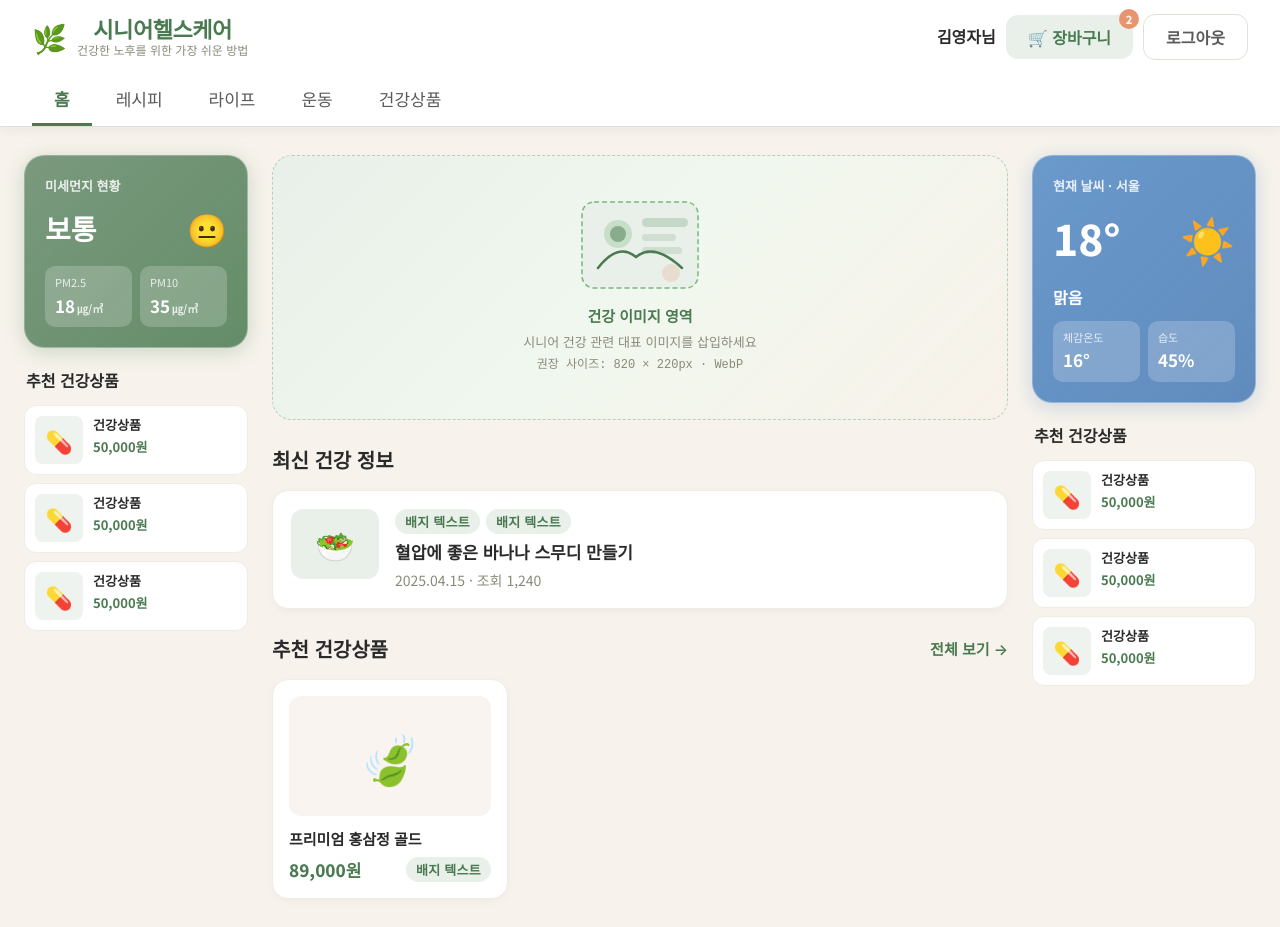
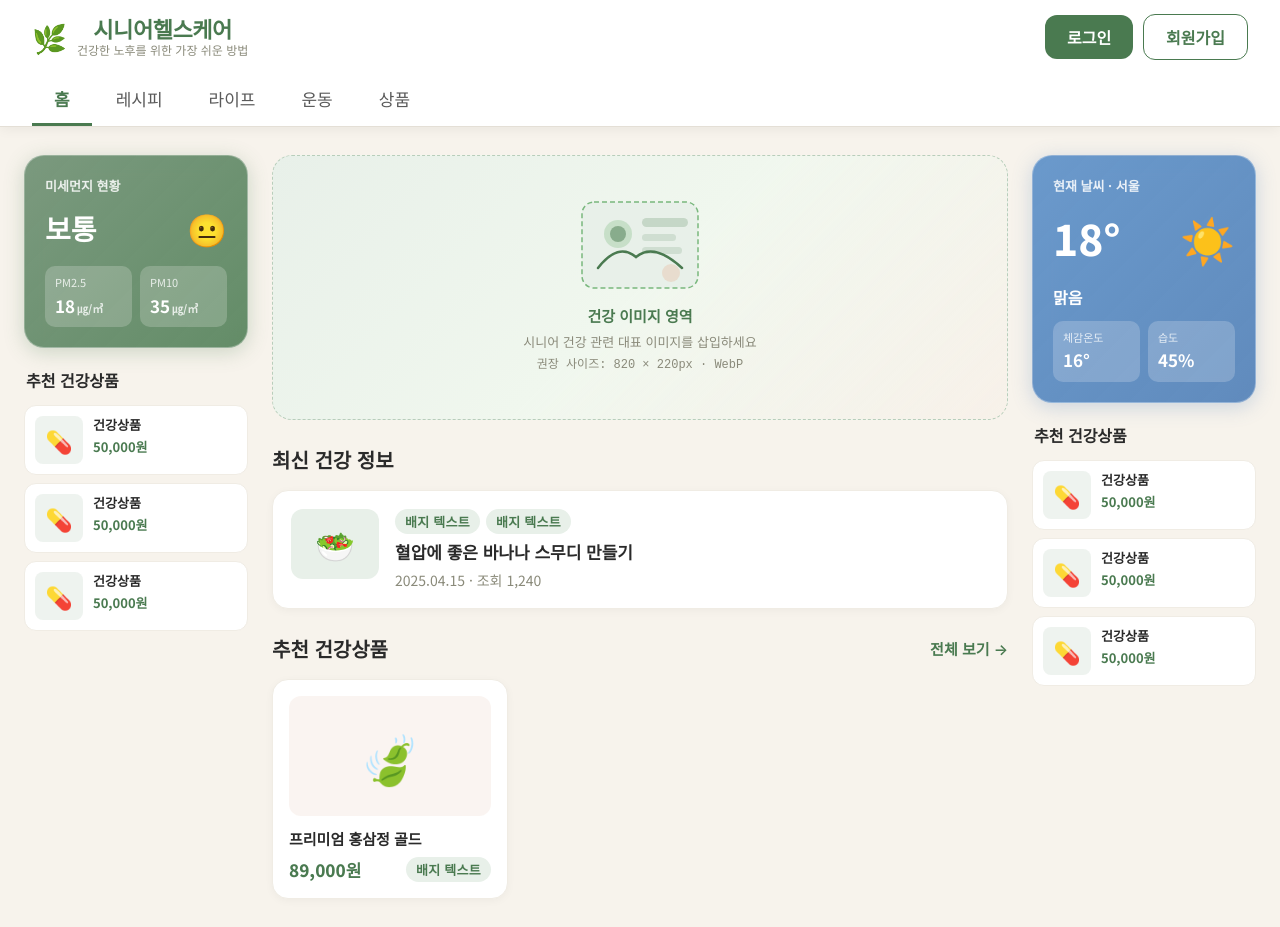
Before and after one commit to P2-SHC/SHC, a React (Vite) app in the folder shc-vite/: page / in a window 1280 px wide. Built offline with nearby package versions, Linux system fonts and the light colour scheme.

Commit message:
feat/routing 완료

```diff
--- a/shc-vite/src/App.jsx
+++ b/shc-vite/src/App.jsx
@@ -7,44 +7,43 @@ import RegisterPage from './pages/RegisterPage.jsx';
 import ProductListPage from './pages/ProductListPage.jsx';
 import ProductDetailPage from './pages/ProductDetailPage.jsx';
 import BoardListPage from './pages/BoardListPage.jsx';
+import Header from './components/Header.jsx';
 
 
 export default function App() {
   const [page, setPage] = useState("MainPage");
+  const [isLogin, setIsLogin] = useState(false);
+  const [category, setCategory] = useState("");
 
+  const login = () => { setIsLogin(true); setPage("MainPage"); }
+  const logout = () => { setIsLogin(false); setPage("MainPage"); }
+  const navigate = (category) => { setCategory(category); setPage("BoardListPage"); }
 
   const renderPage = () => {
     switch (page) {
       case "MainPage":
         return <MainPage setPage={setPage} />
-        break;
       case "CartPage":
         return <CartPage setPage={setPage} />
-        break;
       case "LoginPage":
-        return <LoginPage setPage={setPage} />
-        break;
+        return <LoginPage login={login} setPage={setPage} />
       case "RegisterPage":
         return <RegisterPage setPage={setPage} />
-        break;
       case "ProductListPage":
         return <ProductListPage setPage={setPage} />
-        break;
       case "ProductDetailPage":
         return <ProductDetailPage setPage={setPage} />
-        break;
       case "BoardListPage":
-        return <BoardListPage setPage={setPage} />
-        break;
+        return <BoardListPage navigate={navigate} setPage={setPage} />
       case "BoardDetailPage":
         return <BoardDetailPage setPage={setPage} />
-        break;
       default: break;
     }
   }
 
   return (
     <>
+      <Header isLogin={isLogin} logout={logout} setPage={setPage} page={page} category={category} navigate={navigate} />
       {renderPage()}
     </>
   );
--- a/shc-vite/src/components/Header.jsx
+++ b/shc-vite/src/components/Header.jsx
@@ -1,11 +1,19 @@
 import './Header.css';
 
-export default function Header({ setPage }) {
+export default function Header({ isLogin, logout, setPage, page, category, navigate }) {
+  const navClassName = (target) => {
+    let isActive = false;
+    if (page == "MainPage") isActive = (target == "MainPage")
+    else if (page == "ProductListPage") isActive = (target == "ProductListPage")
+    else if (page == "BoardListPage") isActive = (category == target);
+    return isActive ? "header__nav-item header__nav-item--active" : "header__nav-item"
+  }
+
   return (
     <header className="header">
       {/* 상단 타이틀 행 */}
       <div className="header__top">
-        <button className="header__logo" onClick={() => { setPage("MainPage") }}>
+        <button className="header__logo" onClick={() => { setPage("MainPage"); setCategory(); }}>
           <span className="header__logo-icon">🌿</span>
           <div>
             <div className="header__logo-name">시니어헬스케어</div>
@@ -14,28 +22,29 @@ export default function Header({ setPage }) {
         </button>
 
         <div className="header__auth">
-          <span className="header__username">김영자님</span>
-          <button className="btn btn--ghost header__cart-btn" onClick={() => { setPage("CartPage") }}>
-            🛒 장바구니
-            <span className="header__cart-badge">2</span>
-          </button>
-          <button className="btn btn--subtle" onClick={() => { setPage("MainPage") }}>로그아웃</button>
-
-          {/* 비로그인 상태 UI (필요시 주석 해제)
-          <button className="btn btn--primary">로그인</button>
-          <button className="btn btn--outline">회원가입</button>
-          */}
+          {isLogin && <>
+            <span className="header__username">김영자님</span>
+            <button className="btn btn--ghost header__cart-btn" onClick={() => { setPage("CartPage") }}>
+              🛒 장바구니
+              <span className="header__cart-badge">2</span>
+            </button>
+            <button className="btn btn--subtle" onClick={() => { logout(); setPage("MainPage"); }}>로그아웃</button>
+          </>}
+          {!isLogin && <>
+            <button className="btn btn--primary" onClick={() => { setPage("LoginPage") }}>로그인</button>
+            <button className="btn btn--outline" onClick={() => { setPage("RegisterPage") }}>회원가입</button>
+          </>}
         </div>
       </div>
 
       {/* 내비게이션 탭 */}
       <nav className="header__nav">
-        <button className="header__nav-item header__nav-item--active" onClick={() => { setPage("MainPage") }}>홈</button>
-        <button className="header__nav-item" onClick={() => { setPage("BoardListPage") }}>레시피</button>
-        <button className="header__nav-item" onClick={() => { setPage("BoardListPage") }}>라이프</button>
-        <button className="header__nav-item" onClick={() => { setPage("BoardListPage") }}>운동</button>
-        <button className="header__nav-item" onClick={() => { setPage("ProductListPage") }}>건강상품</button>
+        <button className={navClassName("MainPage")} onClick={() => { setPage("MainPage") }}>홈</button>
+        <button className={navClassName("recipe")} onClick={() => { navigate("recipe") }}>레시피</button>
+        <button className={navClassName("life")} onClick={() => { navigate("life") }}>라이프</button>
+        <button className={navClassName("exercise")} onClick={() => { navigate("exercise") }}>운동</button>
+        <button className={navClassName("ProductListPage")} onClick={() => { setPage("ProductListPage") }}>상품</button>
       </nav>
-    </header>
+    </header >
   );
 }
--- a/shc-vite/src/pages/BoardDetailPage.jsx
+++ b/shc-vite/src/pages/BoardDetailPage.jsx
@@ -1,14 +1,12 @@
-import Header from '../components/Header.jsx';
 import Badge from '../components/Badge.jsx';
 import './BoardDetailPage.css';
 
 /**
  * BoardDetailPage - 게시판 상세 (SHC-003)
  */
-export default function BoardDetailPage() {
+export default function BoardDetailPage({ setPage }) {
   return (
     <div className="page">
-      <Header />
 
       <div className="container--sm">
         <button className="detail-back" onClick={() => { setPage("BoardListPage") }}>← 레시피으로 돌아가기</button>
--- a/shc-vite/src/pages/BoardListPage.jsx
+++ b/shc-vite/src/pages/BoardListPage.jsx
@@ -1,4 +1,3 @@
-import Header from '../components/Header.jsx';
 import Badge from '../components/Badge.jsx';
 import './BoardListPage.css';
 
@@ -8,7 +7,6 @@ import './BoardListPage.css';
 export default function BoardListPage({ setPage }) {
   return (
     <div className="page">
-      <Header />
 
       <div className="container--md">
         {/* 페이지 헤더 */}
--- a/shc-vite/src/pages/CartPage.jsx
+++ b/shc-vite/src/pages/CartPage.jsx
@@ -1,10 +1,8 @@
-import Header from '../components/Header.jsx';
 import './CartPage.css';
 
 export default function CartPage({ setPage }) {
   return (
     <div className="cart-page">
-      <Header />
 
       <div className="cart-container">
         <h1 className="cart-title">장바구니</h1>
--- a/shc-vite/src/pages/LoginPage.jsx
+++ b/shc-vite/src/pages/LoginPage.jsx
@@ -1,6 +1,6 @@
 import './LoginPage.css';
 
-export default function LoginPage() {
+export default function LoginPage({ Login, setPage }) {
   return (
     <div className="login-page">
       {/* 좌측 브랜드 영역 */}
@@ -36,7 +36,7 @@ export default function LoginPage() {
           />
         </div>
 
-        <button className="login-btn" onClick={() => { setPage("MainPage") }}>
+        <button className="login-btn" onClick={() => { setPage("MainPage"); Login(); }}>
           로그인
         </button>
 
--- a/shc-vite/src/pages/MainPage.jsx
+++ b/shc-vite/src/pages/MainPage.jsx
@@ -1,4 +1,3 @@
-import Header from '../components/Header.jsx';
 import { LeftSidebar, RightSidebar } from '../components/Sidebars.jsx';
 import Badge from '../components/Badge.jsx';
 import './MainPage.css';
@@ -9,7 +8,6 @@ import './MainPage.css';
 export default function MainPage({ setPage }) {
   return (
     <div className="page">
-      <Header setPage={setPage} />
 
       <div className="container main-layout">
         <LeftSidebar setPage={setPage} />
@@ -73,7 +71,7 @@ export default function MainPage({ setPage }) {
           </section>
         </main>
 
-        <RightSidebar />
+        <RightSidebar setPage={setPage} />
       </div>
     </div>
   );
--- a/shc-vite/src/pages/ProductDetailPage.jsx
+++ b/shc-vite/src/pages/ProductDetailPage.jsx
@@ -1,11 +1,9 @@
-import Header from '../components/Header.jsx';
 import Badge from '../components/Badge.jsx';
 import './ProductDetailPage.css';
 
 export default function ProductDetailPage({ setPage }) {
   return (
     <div className="pd-page">
-      <Header />
 
       <div className="pd-container">
         <button className="pd-back-btn" onClick={() => { setPage("ProductListPage") }}>
--- a/shc-vite/src/pages/ProductListPage.jsx
+++ b/shc-vite/src/pages/ProductListPage.jsx
@@ -1,4 +1,3 @@
-import Header from '../components/Header.jsx';
 import Badge from '../components/Badge.jsx';
 import './ProductListPage.css';
 
@@ -8,7 +7,6 @@ import './ProductListPage.css';
 export default function ProductListPage({ setPage }) {
   return (
     <div className="page">
-      <Header />
 
       <div className="container--md">
         <div className="product-list-header">
```
